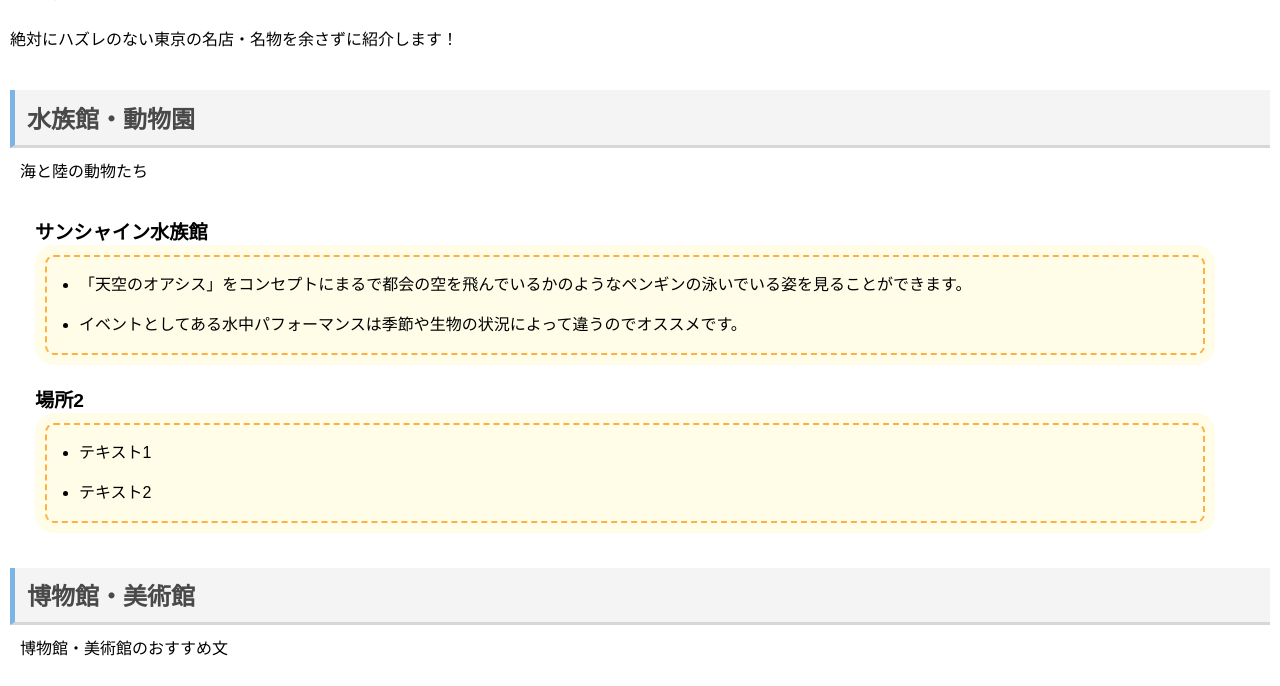
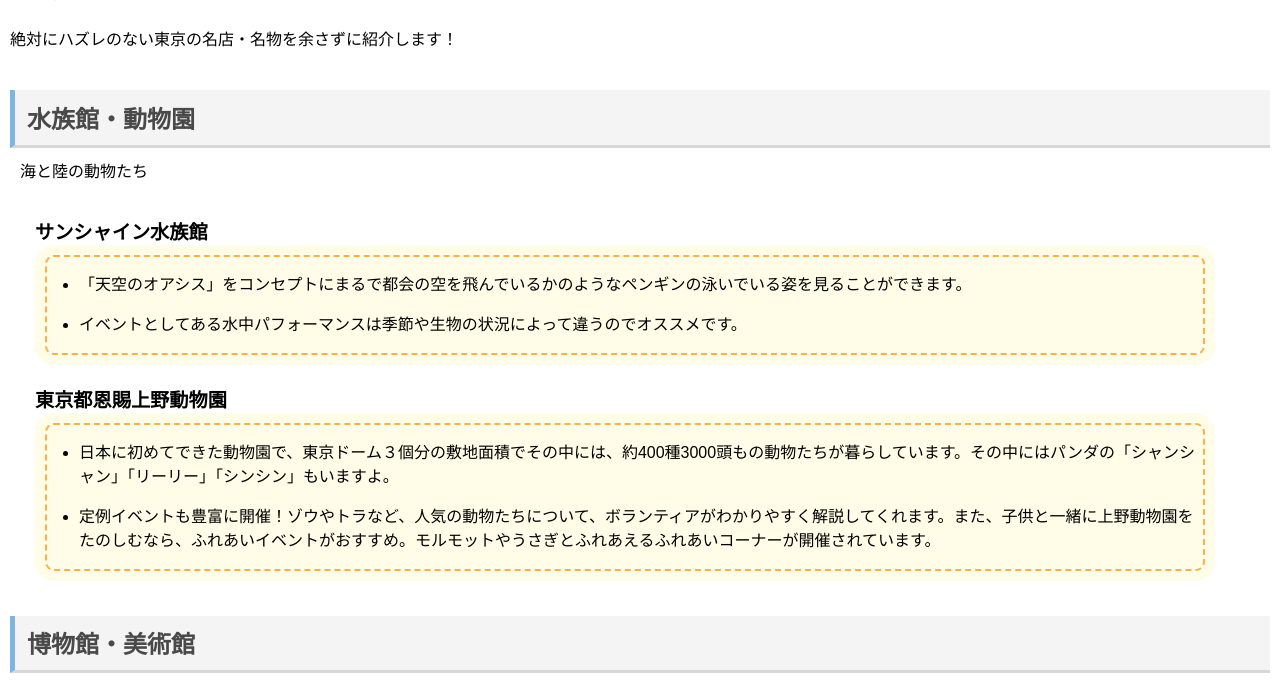
Before and after one commit to bester502/Tokyo_group, a plain HTML site: page index.html in a window 1280 px wide. Shown: the part 108-794 px from the top of the page. Drawn offline with Linux system fonts and the light colour scheme.

Commit message:
動物園の説明

```diff
--- a/index.html
+++ b/index.html
@@ -28,11 +28,11 @@
                 <li>イベントとしてある水中パフォーマンスは季節や生物の状況によって違うのでオススメです。</li>
             </ul>
         </dd>
-        <dt>場所2</dt>
+        <dt>東京都恩賜上野動物園</dt>
         <dd>
             <ul>
-                <li>テキスト1</li>
-                <li>テキスト2</li>
+                <li>日本に初めてできた動物園で、東京ドーム３個分の敷地面積でその中には、約400種3000頭もの動物たちが暮らしています。その中にはパンダの「シャンシャン」「リーリー」「シンシン」もいますよ。</li>
+                <li>定例イベントも豊富に開催！ゾウやトラなど、人気の動物たちについて、ボランティアがわかりやすく解説してくれます。また、子供と一緒に上野動物園をたのしむなら、ふれあいイベントがおすすめ。モルモットやうさぎとふれあえるふれあいコーナーが開催されています。</li>
             </ul>
         </dd>
     </dl>
```
